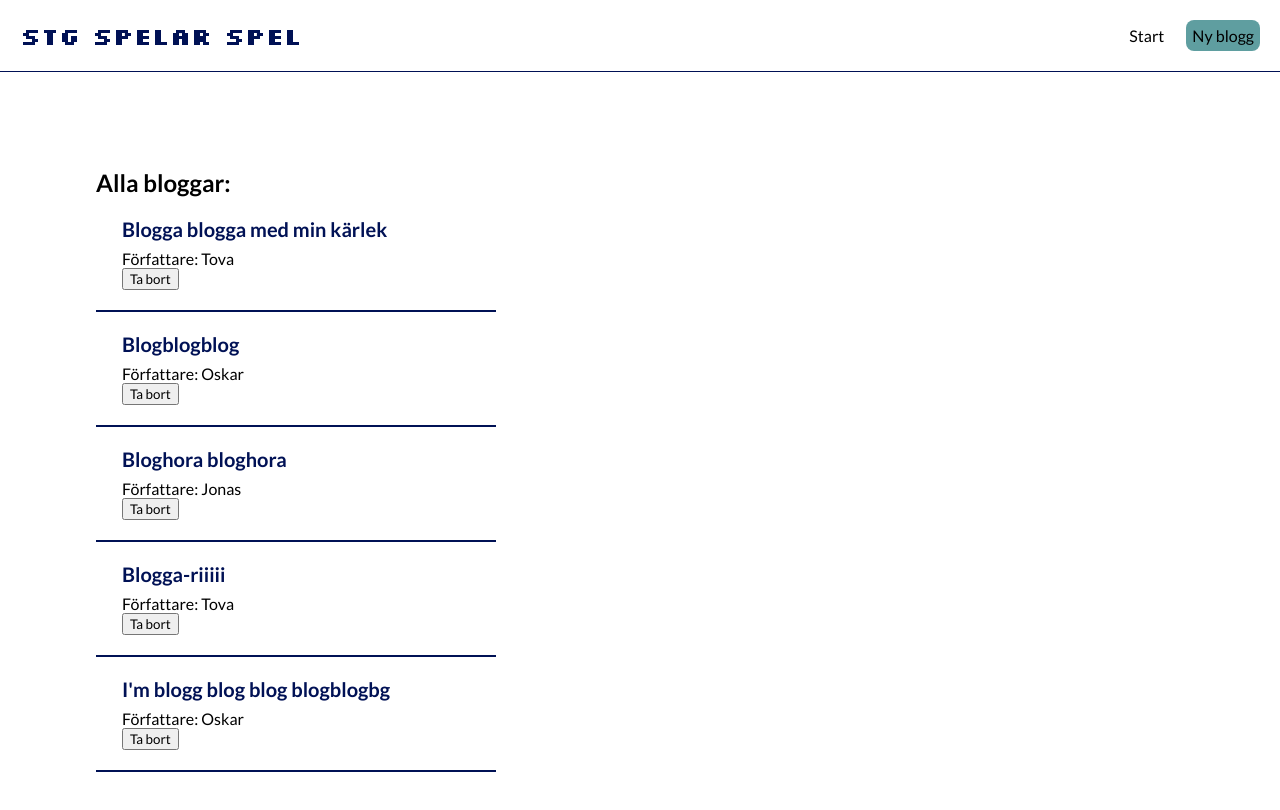
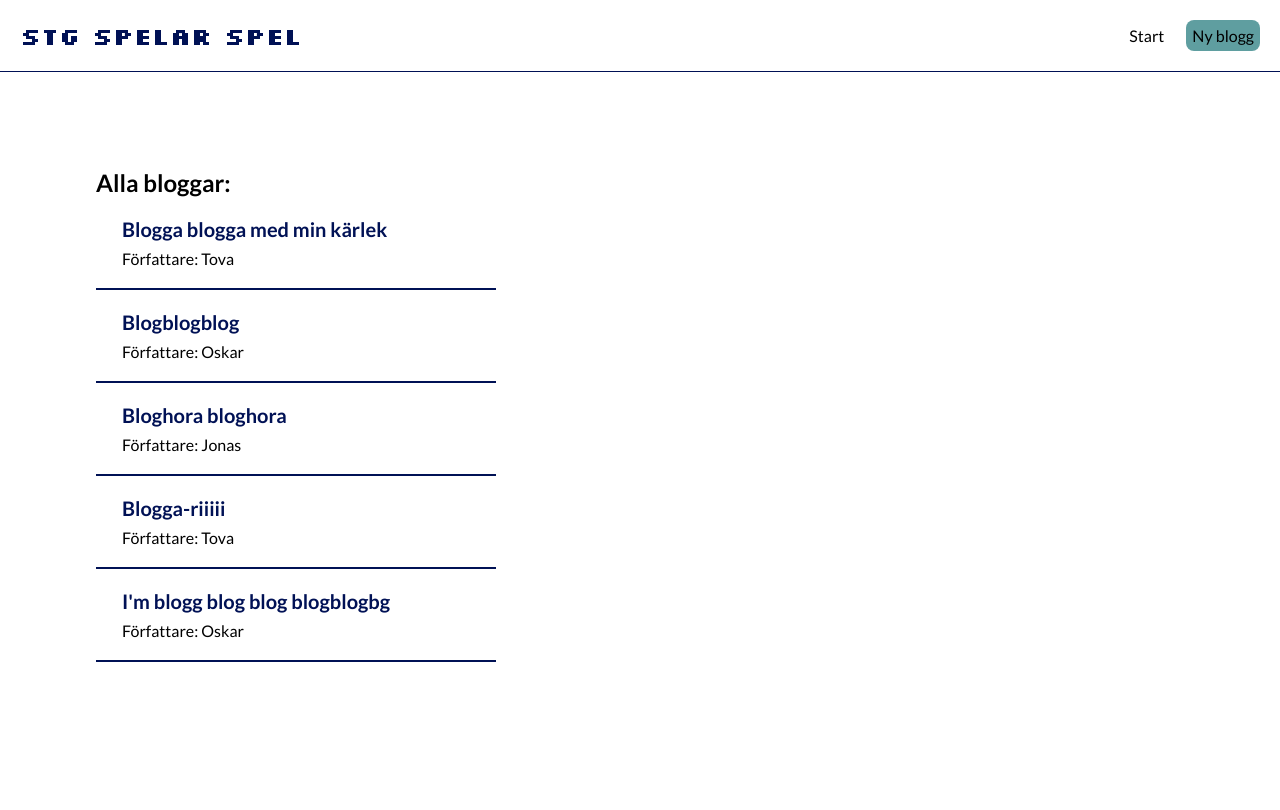
Before and after one commit to jertfelt/stg, a React (Create React App) app: page / in a window 1280 px wide. Shown: the top 810 px of the page. Built offline with nearby package versions, Linux system fonts and the light colour scheme; data requests are answered from the project's data file.

Commit message:
tagit bort deleteknappen

```diff
--- a/src/BlogList.js
+++ b/src/BlogList.js
@@ -1,7 +1,7 @@
 const BlogList = (props) => {
   const blogs = props.blogs;
   const title= props.title;
-  const handleDelete = props.handleDelete;
+  // const handleDelete = props.handleDelete;
   // console.log(props, blogs, title)
 
   return ( <div className="blog-list">
@@ -10,7 +10,7 @@ const BlogList = (props) => {
         <div className="blog-preview" key={item.id}>
           <h2>{item.title}</h2>
           <p>Författare:  {item.author}</p>
-          <button onClick={() => handleDelete(item.id)}>Ta bort</button>
+          {/* <button onClick={() => handleDelete(item.id)}>Ta bort</button> */}
         </div>
       ))}
   </div>  );
--- a/src/Home.js
+++ b/src/Home.js
@@ -3,10 +3,10 @@ import BlogList from "./BlogList"
 const Home = () => {
   const [blogs, setBlogs] = useState(null);
 
-  const handleDelete = (id) => {
-    const newBlogs = blogs.filter(blog => blog.id !== id);
-    setBlogs(newBlogs);
-  }
+  // const handleDelete = (id) => {
+  //   const newBlogs = blogs.filter(blog => blog.id !== id);
+  //   setBlogs(newBlogs);
+  // }
 
   //?går ej att använda async och wait i useEffect
   useEffect(() => {
@@ -16,7 +16,7 @@ const Home = () => {
     })
     .then((data) => {
       //array of data:
-      console.log(data)
+      // console.log(data)
       setBlogs(data);
     })
     console.log("useEffect runs");
@@ -27,7 +27,7 @@ const Home = () => {
     <div className="home">
       {blogs && <BlogList blogs={blogs}
       title="Alla bloggar:"
-      handleDelete={handleDelete}>
+      >
       </BlogList> }
       {/* <BlogList blogs={blogs.filter((blog) => blog.author === "Tova" )}
       title="Tovas bloggar:"
```
